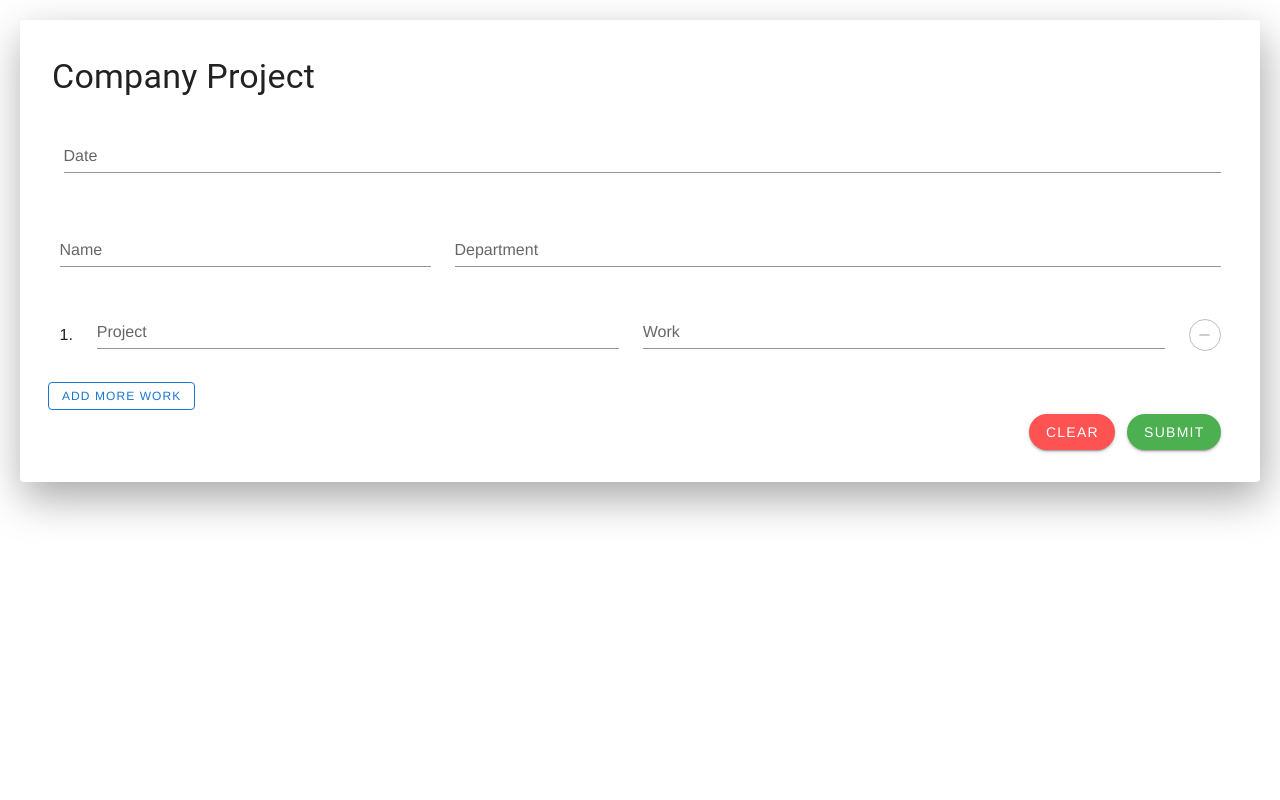
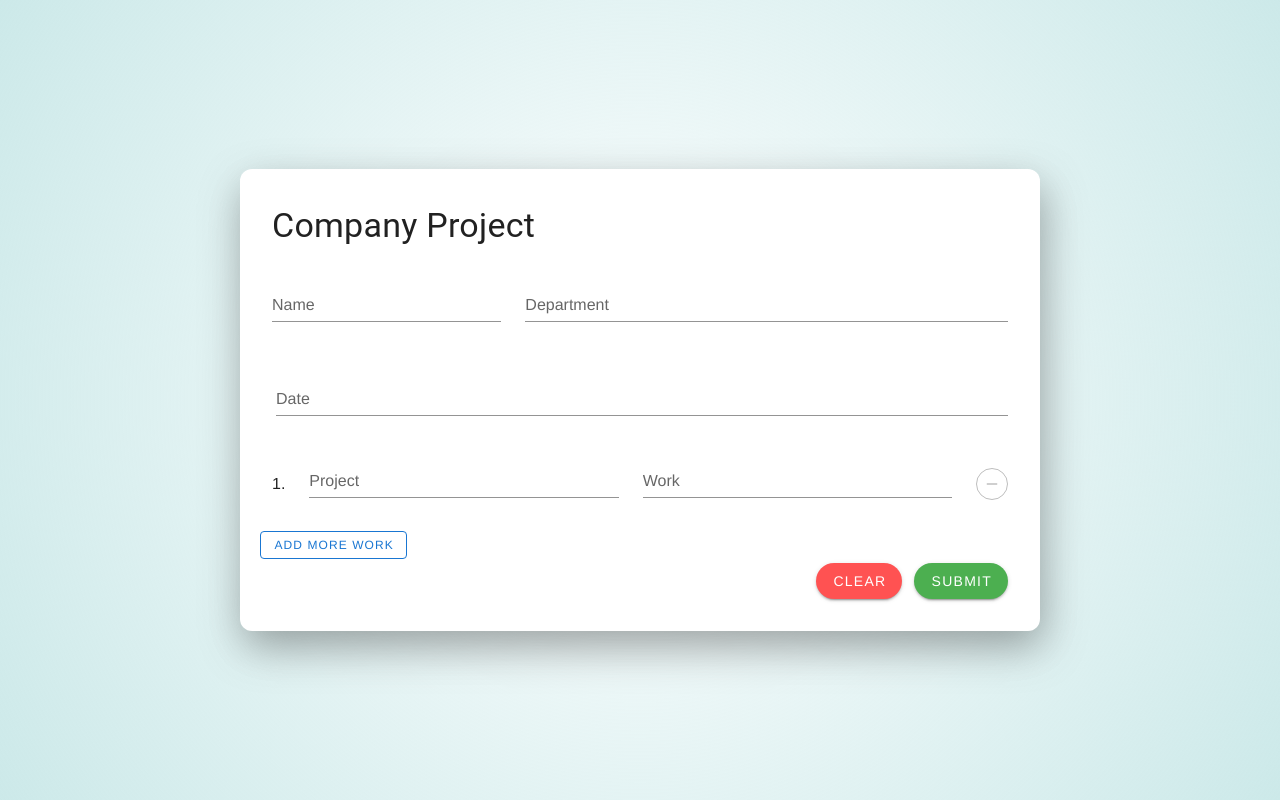
Before and after one commit to AumKMCHAT/tracking_project, a Vue app: page /trackingform in a window 1280 px wide. Built offline with nearby package versions, Linux system fonts and the light colour scheme; no server answers.

Commit message:
add components

```diff
--- /dev/null
+++ b/src/components/AutoComplete.vue
@@ -0,0 +1,42 @@
+<template>
+    <v-autocomplete
+    :color="color"
+    :value="value"
+    :items="items"
+    :rules="rule ? [v => !!v || rule]:[]"
+    :label="label"
+    :required="required"
+    @change="eventChange"
+    ></v-autocomplete>
+</template>
+
+<script>
+
+export default {
+    props: {
+        color: {
+            default: '#5DADE2'
+        },
+        value: {
+            default: ''
+        },
+        items: {
+            default: () => ([])
+        },
+        rule: {
+            default: ''
+        },
+        label: {
+            default: ''
+        },
+        required: {
+            default: true
+        }
+    },
+    methods: {
+        eventChange (val) {
+            this.$emit('onChange', val)
+        }
+    }
+}
+</script>
--- /dev/null
+++ b/src/components/Select.vue
@@ -0,0 +1,46 @@
+<template>
+    <v-select
+    :color="color"
+    :value="value"
+    :items="items"
+    :rules="rule ? [v => !!v || rule]:[]"
+    :label="label"
+    :required="required"
+    :readonly="readonly"
+    @change="eventChange"
+    ></v-select>
+</template>
+
+<script>
+
+export default {
+    props: {
+        color: {
+            default: '#5DADE2'
+        },
+        value: {
+            default: ''
+        },
+        items: {
+            default: () => ([])
+        },
+        rule: {
+            default: ''
+        },
+        label: {
+            default: ''
+        },
+        required: {
+            default: true
+        },
+        readonly: {
+            default: false
+        }
+    },
+    methods: {
+        eventChange (val) {
+            this.$emit('onChange', val)
+        }
+    }
+}
+</script>
--- a/src/store/constants.js
+++ b/src/store/constants.js
@@ -1 +1 @@
-export const sheetUrl = 'https://sheet.best/api/sheets/3042d567-9216-4a6c-a76c-a7c3e9fa1665'
+export const sheetUrl = 'https://sheet.best/api/sheets/6f057657-5c9e-4208-bce9-8336a2f3e535'
--- a/src/views/TrackingForm.vue
+++ b/src/views/TrackingForm.vue
@@ -1,6 +1,6 @@
 <template>
-    <div class="pa-5 main-layout">
-        <v-card class="pa-5 custom-shadow" >
+    <div class="pa-5 main-layout fill-height">
+        <v-card min-width="800" max-width="800" class="pa-5 custom-card" >
             <v-alert class="col-12"
                 dense dismissible
                 close-icon="close"
@@ -17,9 +17,47 @@
             v-model="form"
             lazy-validation
             >
+                <v-row>
+                    <v-col cols="4">
+                        <!-- <v-select
+                        v-model="name"
+                        :items="nameList"
+                        :rules="[v => !!v || 'Name is required!']"
+                        label="Name"
+                        @change="findProjectsOpt(), findDepartment(), genDateOpt()"
+                        required
+                        ></v-select> -->
+                        <Select
+                        :value="name"
+                        :items="nameList"
+                        rule="Name is required"
+                        label="Name"
+                        @onChange="genOpt"
+                        ></Select>
+                    </v-col>
+
+                    <v-col>
+                        <!-- <v-select
+                        v-model="department"
+                        :items="allDepartments"
+                        :rules="[v => !!v || 'Department is required!']"
+                        label="Department"
+                        readonly
+                        required
+                        ></v-select> -->
+                        <Select
+                        :value="department"
+                        :items="allDepartments"
+                        rule="Department is required!"
+                        label="Department"
+                        readonly
+                        ></Select>
+                    </v-col>
+                </v-row>
+
                 <v-row class="pl-4">
                     <v-col class="pl-0">
-                        <v-select
+                        <!-- <v-select
                         v-model="selectedDate"
                         :items="formattedDateOpt"
                         item-text="text"
@@ -28,31 +66,15 @@
                         label="Date"
                         @change="checkLate()"
                         required
-                        ></v-select>
-                    </v-col>
-                </v-row>
-
-                <v-row>
-                    <v-col cols="4">
-                        <v-select
-                        v-model="name"
-                        :items="nameList"
-                        :rules="[v => !!v || 'Name is required!']"
-                        label="Name"
-                        @change="findProjectsOpt(),findDepartment()"
-                        required
-                        ></v-select>
-                    </v-col>
-
-                    <v-col>
-                        <v-select
-                        v-model="department"
-                        :items="allDepartments"
-                        :rules="[v => !!v || 'Department is required!']"
-                        label="Department"
-                        readonly
-                        required
-                        ></v-select>
+                        ></v-select> -->
+                        <Select
+                        :value="selectedDate"
+                        :items="formattedDateOpt"
+                        item-text="text"
+                        item-value="value"
+                        rule="Date is required!"
+                        label="Date"
+                        @onChange="checkLate"></Select>
                     </v-col>
                 </v-row>
 
@@ -64,23 +86,35 @@
                         align-self="center"
                         >{{index+1}}.</v-col>
                         <v-col>
-                            <v-autocomplete
+                            <!-- <v-autocomplete
                             v-model="selectedProject.project"
                             :items="allProjects"
                             :rules="[v => !!v || 'Project is required!']"
                             label="Project"
                             required
-                            ></v-autocomplete>
+                            ></v-autocomplete> -->
+
+                            <AutoComplete
+                            :value="selectedProject.project"
+                            :items="allProjects"
+                            rules="Project is required!"
+                            label="Project"></AutoComplete>
                         </v-col>
 
                         <v-col>
-                            <v-autocomplete
+                            <!-- <v-autocomplete
                             v-model="selectedProject.work"
                             :items="works"
                             :rules="[v => !!v || 'Work is required!']"
                             label="Work"
                             required
-                            ></v-autocomplete>
+                            ></v-autocomplete> -->
+
+                            <AutoComplete
+                            :value="selectedProject.work"
+                            :items="works"
+                            rules="Work is required!"
+                            label="Work"></AutoComplete>
                         </v-col>
 
                         <v-col
@@ -119,7 +153,8 @@
                         rounded
                         @click="clear">Clear</v-btn>
 
-                        <v-btn color="success" :loading="isSubmitting"
+                        <v-btn color="success"
+                        :loading="isSubmitting"
                         rounded
                         @click="validate">Submit</v-btn>
                     </v-flex>
@@ -135,14 +170,16 @@
 import moment from 'moment'
 import axios from 'axios'
 import { sheetUrl } from '../store/constants'
+import Select from '../components/Select.vue'
+import AutoComplete from '../components/AutoComplete.vue'
 
 export default {
     name: 'TrackingForm',
     components: {
-
+        Select,
+        AutoComplete
     },
     beforeMount() {
-        this.genDateOpt()
         this.getName()
     },
     data: () => ({
@@ -169,9 +206,6 @@ export default {
     }),
     computed: {
         formattedDateOpt () {
-            if (this.dateOpt.length == 0){
-                return [{text: '',value: ''}]
-            }
             return this.dateOpt.map(item => ({
                 text: moment(item).format('dddd DD/MM/YYYY'),
                 value: item
@@ -297,10 +331,19 @@ export default {
             this.date = arr[2]
             this.month = arr[1]
         },
-        genDateOpt () {
+        async genDateOpt () {
+            this.dateOpt = []
+            let date,month;
             for (let i = 0; i < 7; i++){
                 if (!(moment().subtract(i, 'days').format("dddd") == "Saturday" || moment().subtract(i, 'days').format("dddd") == "Sunday")){
-                    this.dateOpt.push(moment().subtract(i, 'days').format("YYYY-MM-DD"))
+                    date = moment().subtract(i, 'days').format("D")
+                    month = moment().subtract(i, 'days').format("M")
+                    await axios.get(sheetUrl + `/tabs/data/search?date=${date}&month=${month}&name=${this.name}`)
+                        .then(res => {
+                            if (res.data.length < 1){
+                                this.dateOpt.push(moment().subtract(i, 'days').format("YYYY-MM-DD"))
+                            }
+                        })
                 }
             }
         },
@@ -314,6 +357,11 @@ export default {
                         }
                     }
                 })
+        },
+        genOpt () {
+            this.findDepartment()
+            this.genDateOpt()
+            this.findProjectsOpt()
         },
         summary (sProject, sDerpartment) {
             var workSum = 0;
@@ -332,8 +380,9 @@ export default {
 </script>
 
 <style scoped>
-.custom-shadow {
+.custom-card {
     box-shadow: 3px 16px 43px rgba(0, 0, 0, 0.35) !important;
+    border-radius: 12px !important;
 }
 .del-btn:hover {
     background: #FF605D;
@@ -347,4 +396,10 @@ export default {
     background: #5DADE2;
     color: #ffff !important;
 }
+.main-layout {
+    display: flex;
+    justify-content: center;
+    align-items: center;
+    background: radial-gradient(circle, rgba(249,254,255,0.14469537815126055) 0%, rgba(204,233,233,1) 100%);
+}
 </style>
```
